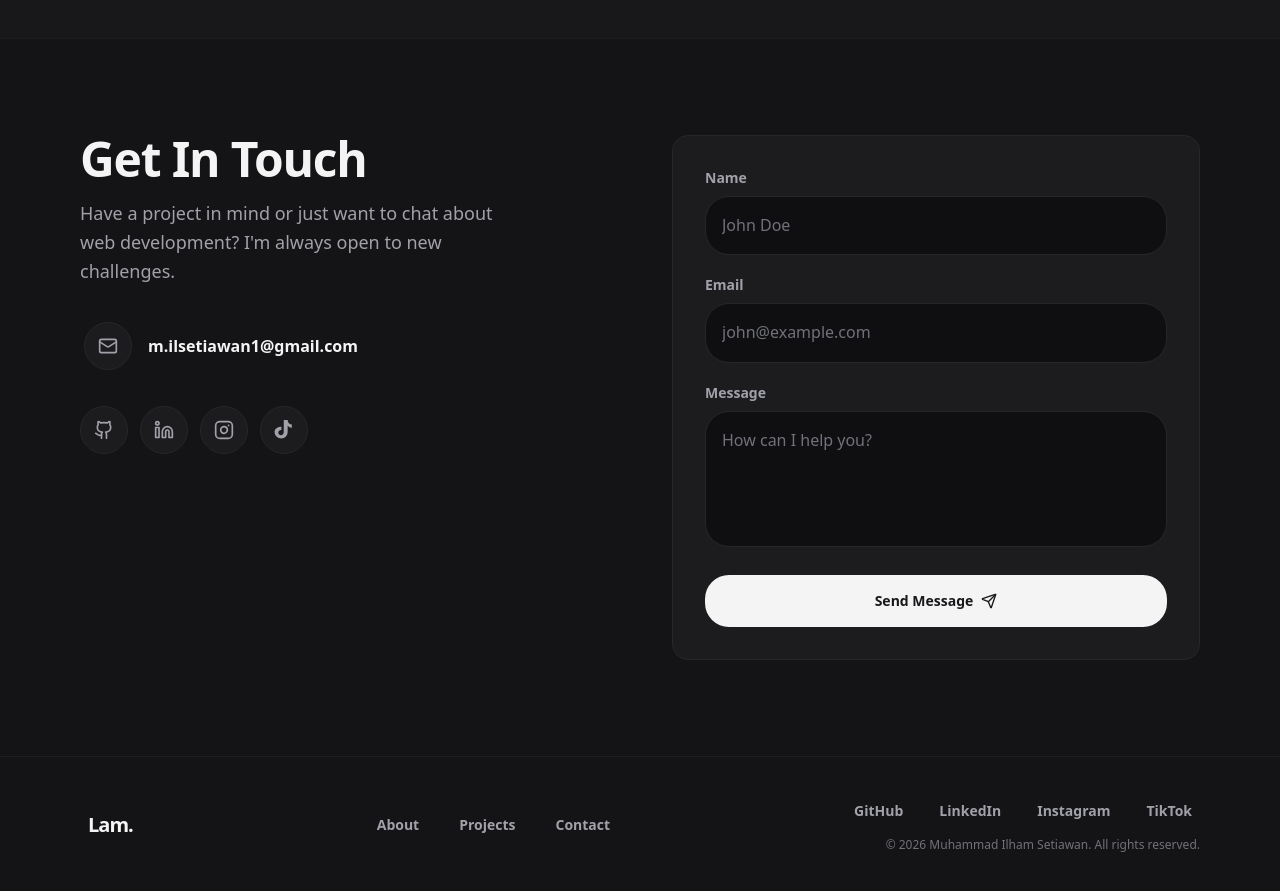
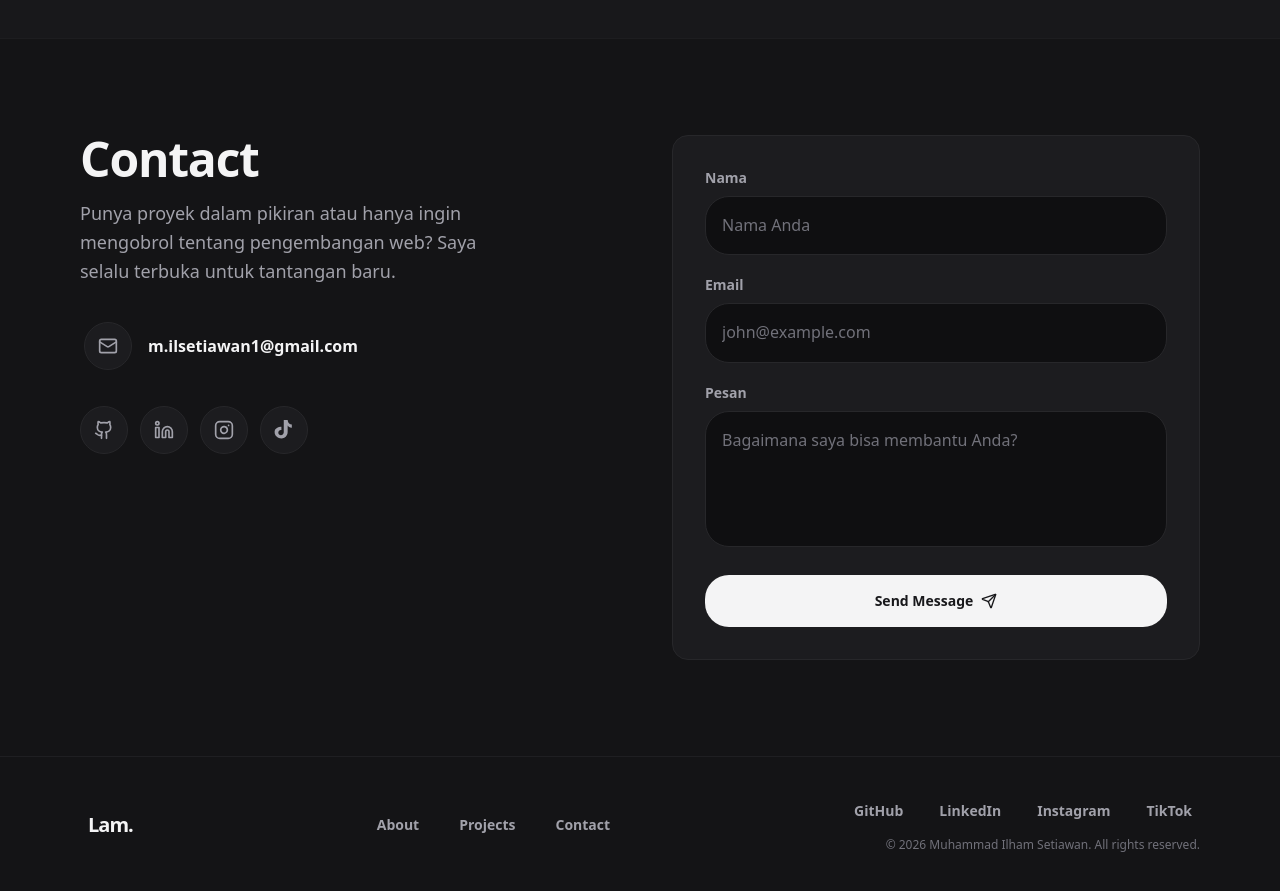
Before and after one commit to ilsetiawan1/portfolio-milsetiawan, a Next.js app: page / in a window 1280 px wide. Shown: the part 2420-3311 px from the top of the page. Built offline with nearby package versions, Linux system fonts and the light colour scheme; a web font is replaced by a local one.

Commit message:
feat: optimize contact form layout for professional inquiry

```diff
--- a/components/sections/Contact.tsx
+++ b/components/sections/Contact.tsx
@@ -2,6 +2,8 @@
 
 import React, { useState } from "react";
 import { Mail, Send, Loader2 } from "lucide-react";
+import { useLanguage } from "@/components/LanguageProvider";
+import { translations } from "@/data/translations";
 import SectionWrapper from "@/components/layout/SectionWrapper";
 
 const socials = [
@@ -76,6 +78,9 @@ const socials = [
 ];
 
 export default function Contact() {
+  const { language } = useLanguage();
+  const t = translations[language].contact;
+
   const [form, setForm] = useState({ name: "", email: "", message: "" });
   const [errors, setErrors] = useState({ name: "", email: "", message: "" });
   const [status, setStatus] = useState<"idle" | "sending" | "success" | "error">("idle");
@@ -90,18 +95,18 @@ export default function Contact() {
     const e = { name: "", email: "", message: "" };
     let ok = true;
     if (!form.name.trim()) {
-      e.name = "Nama wajib diisi.";
+      e.name = t.errName;
       ok = false;
     }
     if (!form.email.trim()) {
-      e.email = "Email wajib diisi.";
+      e.email = t.errEmail;
       ok = false;
     } else if (!/\S+@\S+\.\S+/.test(form.email)) {
-      e.email = "Format email tidak valid.";
+      e.email = t.errEmailVal;
       ok = false;
     }
     if (!form.message.trim()) {
-      e.message = "Pesan wajib diisi.";
+      e.message = t.errMessage;
       ok = false;
     }
     setErrors(e);
@@ -155,11 +160,10 @@ export default function Contact() {
         <div className="flex flex-col gap-8 animate-on-scroll">
           <div>
             <h2 className="text-3xl md:text-4xl lg:text-5xl font-bold tracking-tight text-text-primary mb-4">
-              Get In Touch
+              {t.title}
             </h2>
             <p className="text-base md:text-lg text-text-secondary leading-relaxed max-w-md">
-              Have a project in mind or just want to chat about web development? I&apos;m always open
-              to new challenges.
+              {t.subtitle}
             </p>
           </div>
 
@@ -200,13 +204,13 @@ export default function Contact() {
           className="flex flex-col gap-5 p-6 md:p-8 bg-bg-card border border-border-base rounded-2xl hover:border-border-hover transition-all duration-300 animate-on-scroll focus-within:ring-2 focus-within:ring-text-primary/20"
         >
           <div className="flex flex-col gap-2">
-            <label className="text-sm font-semibold text-text-secondary">Name</label>
+            <label className="text-sm font-semibold text-text-secondary">{t.labelName}</label>
             <input
               type="text"
               name="name"
               value={form.name}
               onChange={handleChange}
-              placeholder="John Doe"
+              placeholder={t.placeholderName}
               className={errors.name ? inputError : inputNormal}
               aria-required="true"
               aria-invalid={!!errors.name}
@@ -217,7 +221,7 @@ export default function Contact() {
           </div>
 
           <div className="flex flex-col gap-2">
-            <label className="text-sm font-semibold text-text-secondary">Email</label>
+            <label className="text-sm font-semibold text-text-secondary">{t.labelEmail}</label>
             <input
               type="email"
               name="email"
@@ -234,12 +238,12 @@ export default function Contact() {
           </div>
 
           <div className="flex flex-col gap-2">
-            <label className="text-sm font-semibold text-text-secondary">Message</label>
+            <label className="text-sm font-semibold text-text-secondary">{t.labelMessage}</label>
             <textarea
               name="message"
               value={form.message}
               onChange={handleChange}
-              placeholder="How can I help you?"
+              placeholder={t.placeholderMessage}
               rows={4}
               className={`resize-none ${errors.message ? inputError : inputNormal}`}
               aria-required="true"
@@ -270,12 +274,12 @@ export default function Contact() {
 
           {status === "success" && (
             <div className="p-4 bg-green-500/10 border border-green-500/20 text-green-600 dark:text-green-400 rounded-xl text-sm font-semibold text-center animate-fade-in">
-              Pesan berhasil dikirim! Saya akan segera menghubungi Anda.
+              {t.msgSuccess}
             </div>
           )}
           {status === "error" && (
             <div className="p-4 bg-red-500/10 border border-red-500/20 text-red-600 dark:text-red-400 rounded-xl text-sm font-semibold text-center animate-fade-in">
-              Terjadi kesalahan. Silakan coba lagi.
+              {t.msgError}
             </div>
           )}
         </form>
```
